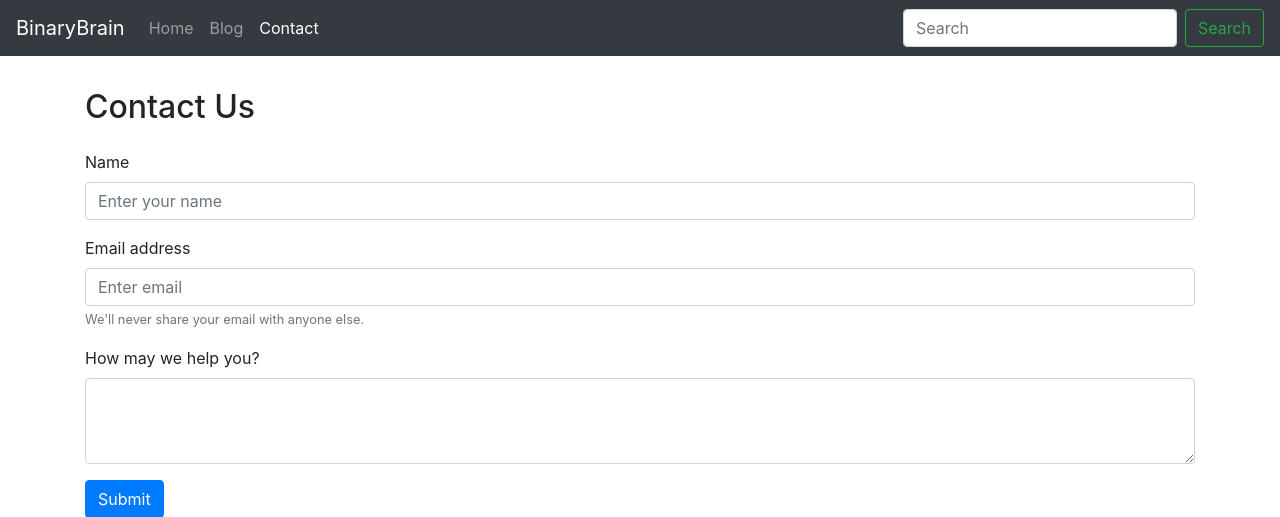
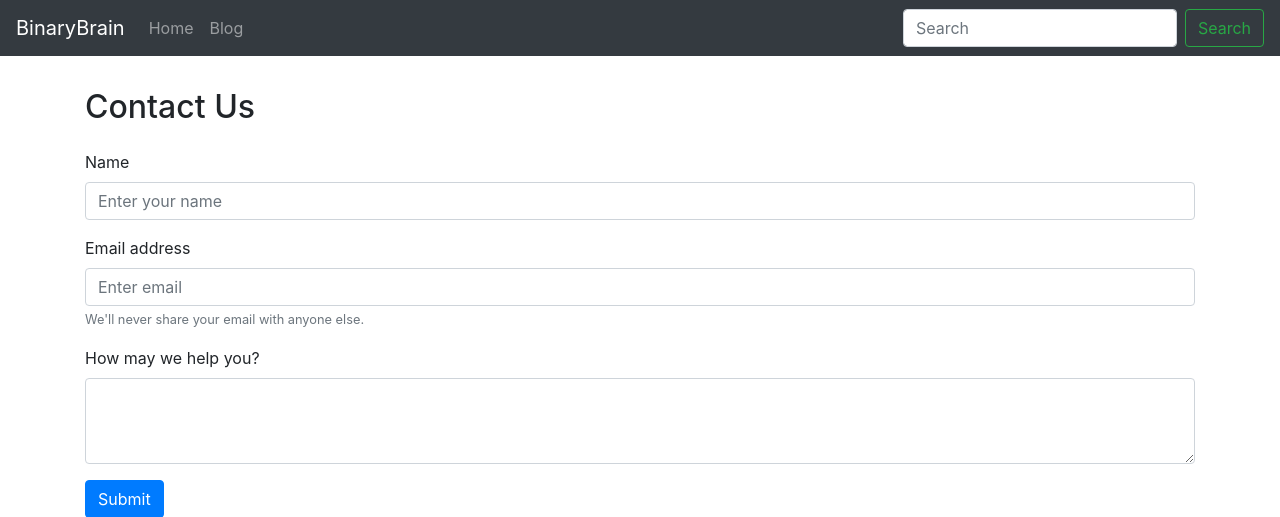
Before and after one commit to Pradeep-Kurapati/BinaryBrain, a Django app: page /contact/ in a window 1280 px wide. Shown: the top 517 px of the page. Run offline with Django 4.2, Linux system fonts and the light colour scheme.

Commit message:
On Digital Ocean except for Contact form.

```diff
--- a/Binarybrain/settings.py
+++ b/Binarybrain/settings.py
@@ -18,7 +18,7 @@ SECRET_KEY = 'django-insecure-8+fa%7&#@5ic1@21ghtd8&k2e-#q4%kvo)94lzwz*di+w@gk=c
 
 DEBUG = True
 
-ALLOWED_HOSTS = ['.vercel.app', '127.0.0.1']
+ALLOWED_HOSTS = ['localhost', '127.0.0.1', '64.227.138.46', 'pradeep-kurapati.co', 'www.pradeep-kurapati.co']
 
 INSTALLED_APPS = [
     'blog.apps.BlogConfig',
@@ -98,3 +98,7 @@ STATICFILES_DIRS = [
 STATIC_ROOT = BASE_DIR / 'staticfiles'  # Add this line
 
 DEFAULT_AUTO_FIELD = 'django.db.models.BigAutoField'
+
+# CSRF Settings
+CSRF_COOKIE_SECURE = False  # Set it to True if using HTTPS in production
+CSRF_COOKIE_SAMESITE = 'Lax'  # Adjust it based on your requirements
--- a/blog/views.py
+++ b/blog/views.py
@@ -1,4 +1,4 @@
-from django.shortcuts import render, HttpResponse
+from django.shortcuts import redirect, render
 from blog.models import Blog, Contact
 
 # Create your views here.
@@ -25,4 +25,5 @@ def contact(request):
         desc = request.POST.get("desc")
         instance = Contact(name=name,email=email,desc=desc)
         instance.save()
+        return redirect("home")
     return render(request, "contact.html")
--- a/templates/base.html
+++ b/templates/base.html
@@ -26,9 +26,9 @@
             <li class="nav-item {% block blogactive %}{% endblock blogactive %}">
               <a class="nav-link" href="/blog">Blog</a>
             </li>
-            <li class="nav-item {% block contactactive %}{% endblock contactactive %}">
+            {% comment %} <li class="nav-item {% block contactactive %}{% endblock contactactive %}">
                 <a class="nav-link" href="/contact">Contact</a>
-              </li>
+              </li> {% endcomment %}
           </ul>
           <form action="/search" method="get" class="form-inline my-2 my-lg-0">
             <input class="form-control mr-sm-2" type="search" placeholder="Search" aria-label="Search">
--- a/templates/contact.html
+++ b/templates/contact.html
@@ -5,7 +5,7 @@
   <h2 class="py-3">
     Contact Us
   </h2>
-<form action="/contact" method="POST">
+  <form action="/contact/" method="POST">
     {% csrf_token %}
     <div class="form-group">
       <label for="name">Name</label>
```
Also changed, not shown: db.sqlite3. Lines whose indentation alone changed are shown as unchanged.
